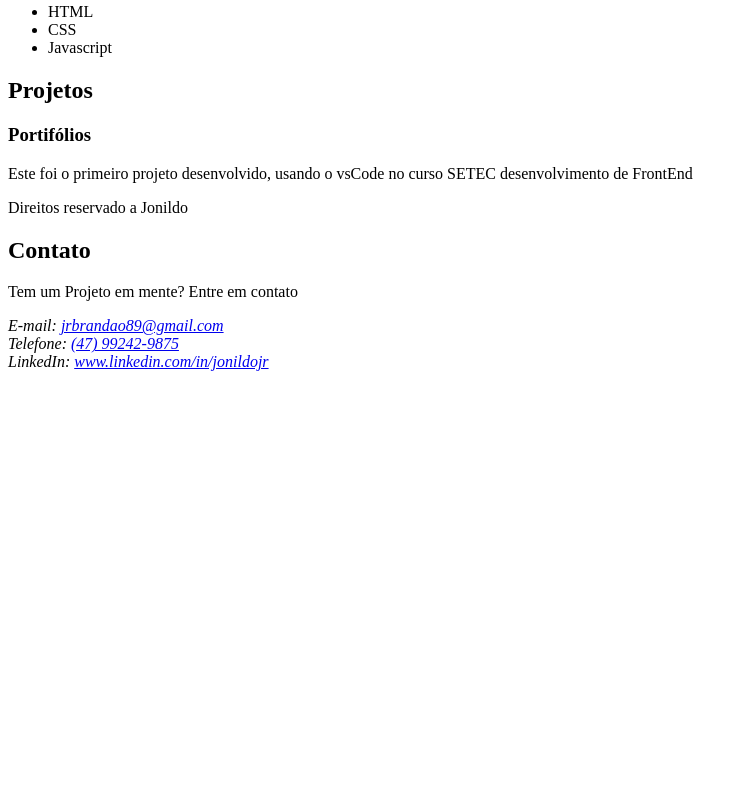
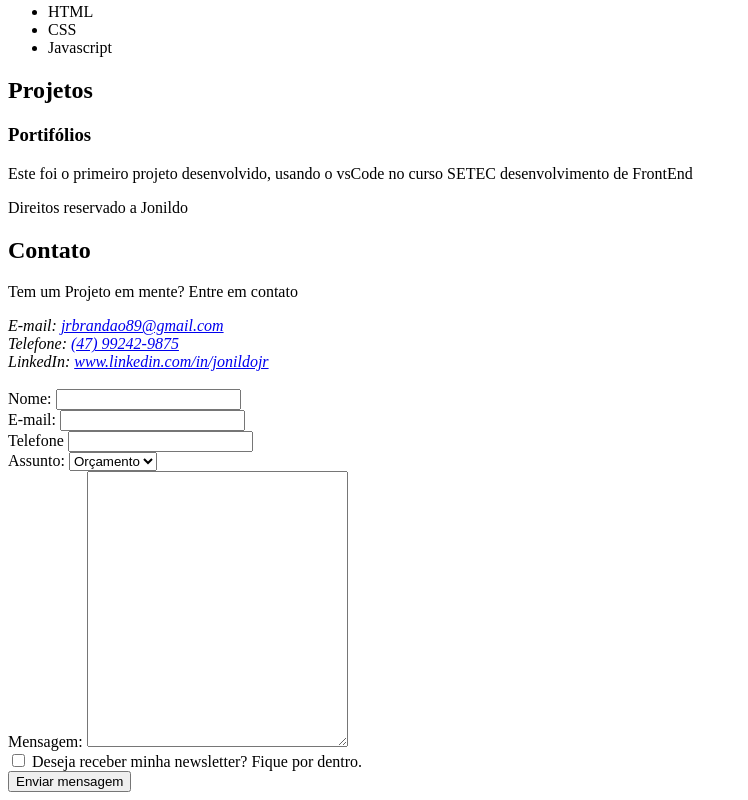
Before and after one commit to jrbrandao89/Site, a plain HTML site: page index.html in a window 1280 px wide. Shown: the part 595-1395 px from the top of the page, without its empty margins (0-748 px from the left). Before the commit the page ends 974 px from the top, so only its background shows below. Drawn offline with Linux system fonts and the light colour scheme.

Commit message:
nova atualização

```diff
--- a/index.html
+++ b/index.html
@@ -61,6 +61,41 @@
                 LinkedIn: <a href="https://www.linkedin.com/in/jonildojr">www.linkedin.com/in/jonildojr</a>
             </address>
         </section>
+
+
+                <form action="">
+                    <br>
+<label for="nome">Nome: </label>
+<input type="text" id="nome" nome="nome" required><br>
+
+<label for="email">E-mail: </label>
+<input type="email" id="email"nome= "email"required><br
+
+<label for="telefone">Telefone</label>
+<input type="tel" id="telefone" nome="telefone" required><br
+
+<label for="assunto">Assunto: </label>
+<select name="assunto" id="assunto">
+    <option value="orçamento">Orçamento</option>
+    <option value="duvida">Dúvida</option>
+        <option value="outro">Outros</option>
+
+</select>
+<br>
+
+<label for="mensagem">Mensagem: </label>
+<textarea name="mensagem" id="mensagem"cols=30 rows="18" required></textarea>
+
+<br>
+<input type="checkbox" id="inscricao" nome="incricao">
+<label for="incricao">Deseja receber minha newsletter? Fique por dentro.</label>
+
+<br>
+
+<input type="submit" value="Enviar mensagem">
+
+
+                </form>
     </footer>
 
 </body>
```
